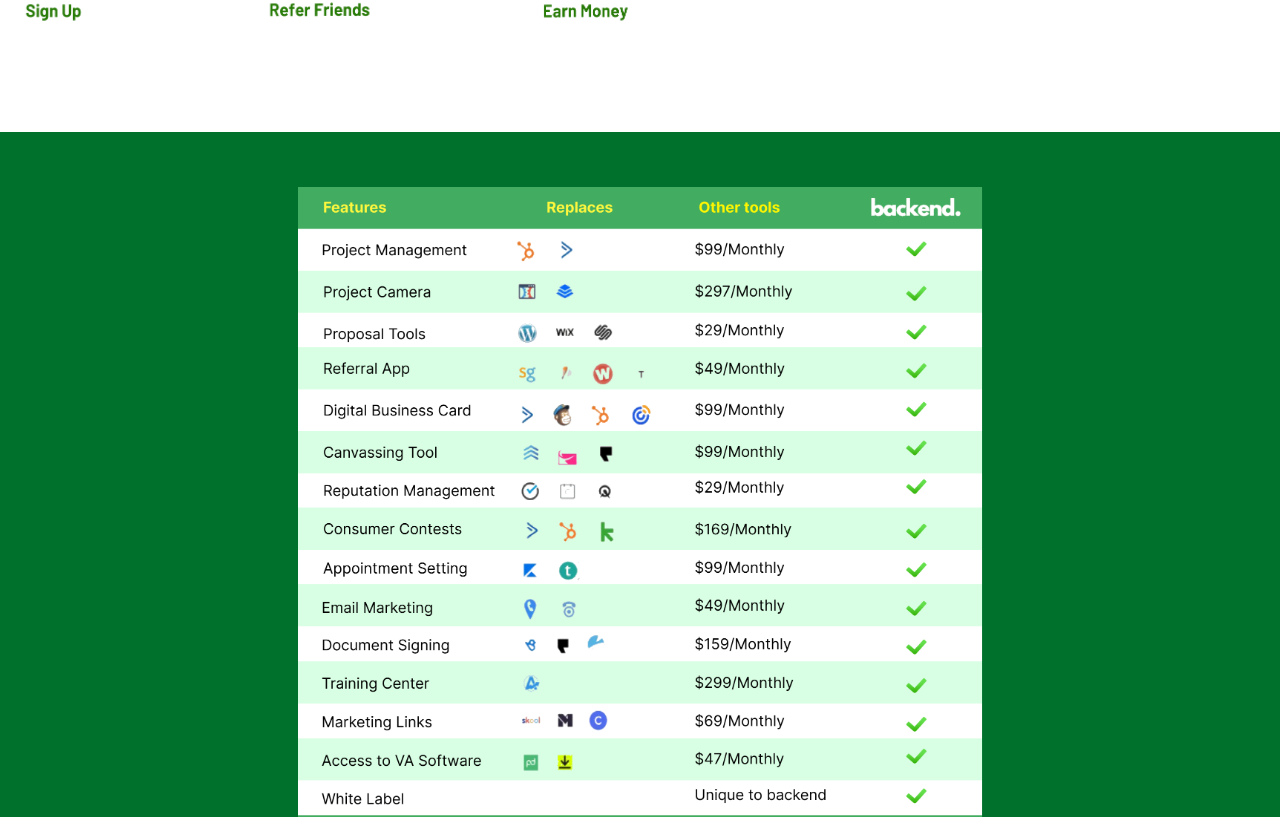
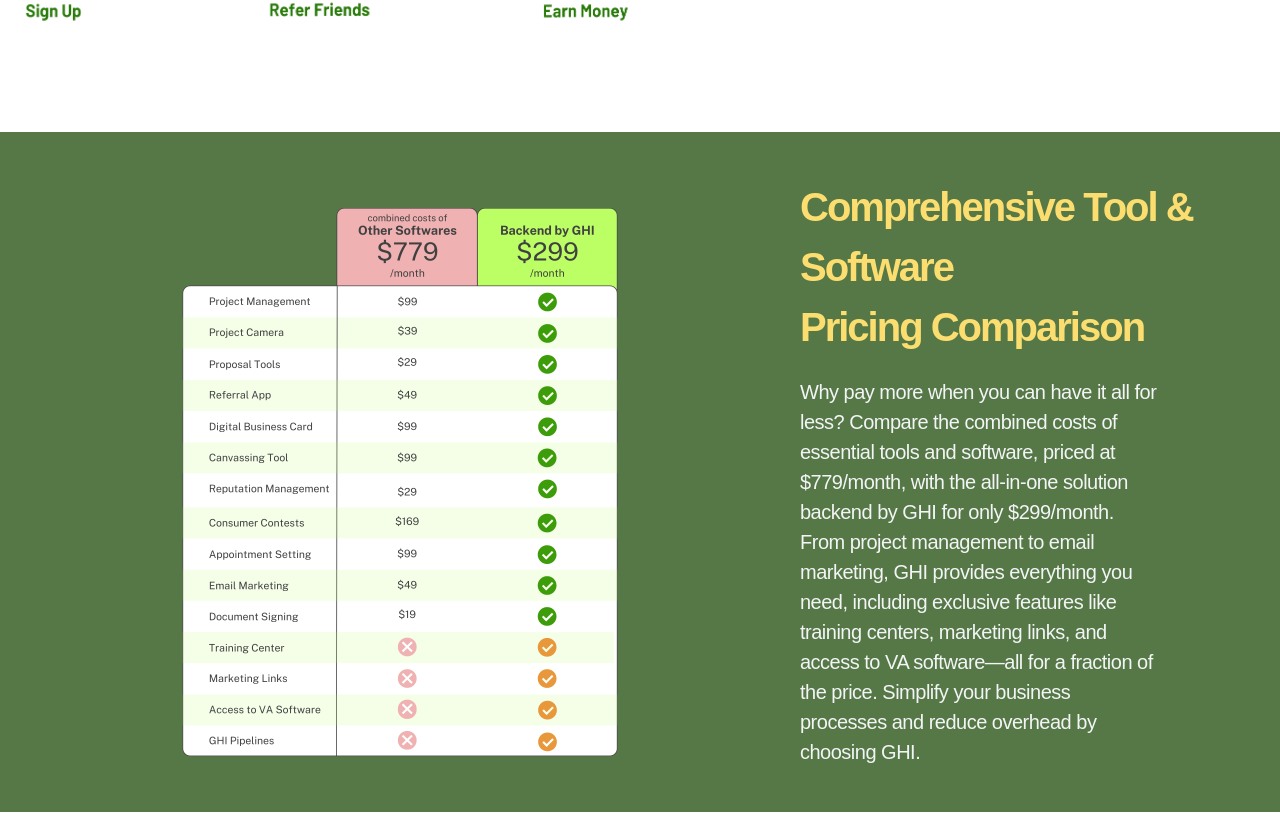
Before and after one commit to SpicyCinnamon02/Backend-by-GHI, a React (Vite) app: page / in a window 1280 px wide. Shown: the part 3420-4237 px from the top of the page. Built offline with nearby package versions, Linux system fonts and the light colour scheme.

Commit message:
Updated Website Content

```diff
--- a/src/pages/home/PriceTable.jsx
+++ b/src/pages/home/PriceTable.jsx
@@ -1,12 +1,16 @@
 import React from 'react'
-import priceTable from "/src/assets/home-page/price-table.png"
+import priceTable from "/src/assets/home-page/price-comp.png"
 
 const PriceTable = () => {
     return (
-        <div className='flex justify-center items-center py-10 bg-green-dark'>
+        <div className='flex justify-center items-center py-10 bg-green-mid w-full'>
             <img src={priceTable} alt="price-table"
-                className='max-h-[700px]'
+                className='max-h-[700px] max-w-[800px]'
             />
+            <div className='w-[45%] gap-5 flex justify-center items-start flex-col'>
+                <p className='text-yellow-light text-[20px] lg:text-[40px] font-bold w-[90%] tracking-tighter'>Comprehensive Tool & Software<br></br> Pricing Comparison</p>
+                <p className='text-[16px] lg:text-[20px] lg:w-[75%] text-gray-100 tracking-tight'>Why pay more when you can have it all for less? Compare the combined costs of essential tools and software, priced at $779/month, with the all-in-one solution backend by GHI for only $299/month. From project management to email marketing, GHI provides everything you need, including exclusive features like training centers, marketing links, and access to VA software—all for a fraction of the price. Simplify your business processes and reduce overhead by choosing GHI.</p>
+            </div>
         </div>
     )
 }
```
Also changed, not shown: src/assets/home-page/price-comp.png (added), src/assets/home-page/price-table.png (deleted).
